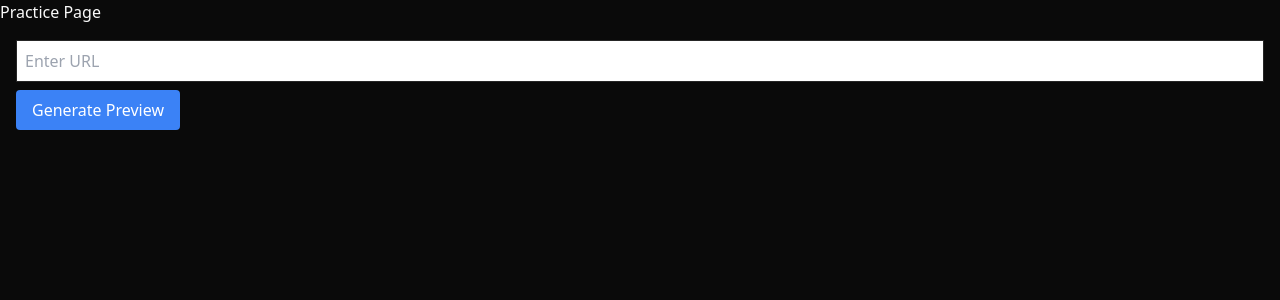
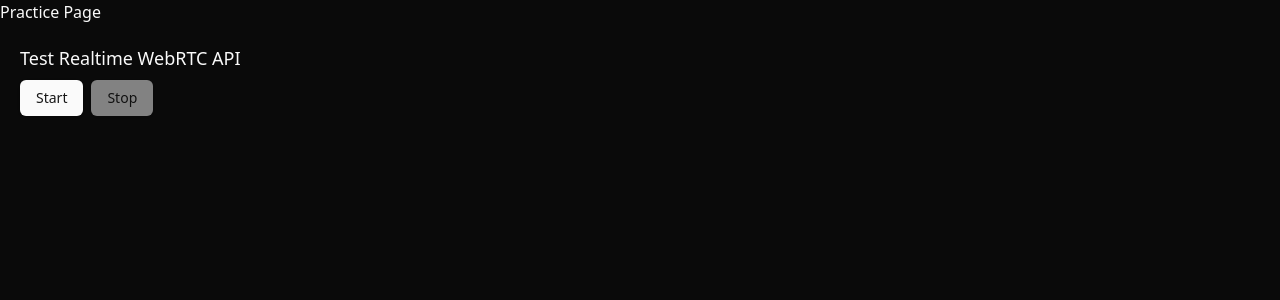
Before and after one commit to rgsk/react-ai-experiments, a React (Vite) app: page /practice in a window 1280 px wide. Shown: the top 300 px of the page. Built offline with nearby package versions, Linux system fonts and the light colour scheme; no server answers.

Commit message:
realtime webrtc working with history and emiting responses

```diff
--- a/src/components/PracticePage/PracticePage.tsx
+++ b/src/components/PracticePage/PracticePage.tsx
@@ -1,11 +1,31 @@
-import SampleLinkPreview from "../Sample/SampleLinkPreview";
+import SampleRealtimeWebRTC from "../Sample/SampleRealtimeWebRTC";
 
 interface PracticePageProps {}
 const PracticePage: React.FC<PracticePageProps> = ({}) => {
   return (
     <div>
       <h1>Practice Page</h1>
-      <SampleLinkPreview />
+      <SampleRealtimeWebRTC
+        initialMessages={[
+          {
+            role: "user",
+            content: "What is the meaning of life?",
+          },
+          {
+            role: "assistant",
+            content: "There is no meaning to life",
+          },
+          {
+            role: "user",
+            content: "Who is Steve Jobs?",
+          },
+          // {
+          //   role: "assistant",
+          //   content:
+          //     "Steve Jobs was an American business magnate, industrial designer, and investor. He was the co-founder, chairman, and CEO of Apple Inc.",
+          // },
+        ]}
+      />
     </div>
   );
 };
--- a/src/components/Sample/SampleRealtimeWebRTC.tsx
+++ b/src/components/Sample/SampleRealtimeWebRTC.tsx
@@ -1,8 +1,14 @@
 import { useRef, useState } from "react";
 import { Button } from "~/components/ui/button";
-import experimentsService from "~/services/experimentsService";
+import experimentsService, {
+  CompletionMessage,
+} from "~/services/experimentsService";
 
-const SampleRealtimeWebRTC = () => {
+const SampleRealtimeWebRTC = ({
+  initialMessages,
+}: {
+  initialMessages: CompletionMessage[];
+}) => {
   const [isRunning, setIsRunning] = useState(false);
   const pcRef = useRef<any>(null);
   const dcRef = useRef<any>(null);
@@ -41,8 +47,41 @@ const SampleRealtimeWebRTC = () => {
       // Create data channel
       const dc = pc.createDataChannel("oai-events");
       dcRef.current = dc;
+      dc.addEventListener("open", () => {
+        console.log("Data channel is open");
+        for (const message of initialMessages) {
+          const responseCreate = {
+            type: "conversation.item.create",
+            previous_item_id: null,
+            item: {
+              type: "message",
+              role: message.role,
+              content: [
+                {
+                  type: message.role === "user" ? "input_text" : "text",
+                  text: message.content,
+                },
+              ],
+            },
+          };
+          dc.send(JSON.stringify(responseCreate));
+        }
+      });
+
       dc.addEventListener("message", (e) => {
-        console.log("Realtime event: ", e.data);
+        // console.log("Realtime event : ", e.data);
+        const realtimeEvent = JSON.parse(e.data);
+        if (realtimeEvent.type === sampleAudioTranscriptDoneEvent.type) {
+          const event = realtimeEvent as typeof sampleAudioTranscriptDoneEvent;
+          // console.log("Transcript received: ", event.transcript);
+        } else if (
+          realtimeEvent.type ===
+          sampleInputAudioTranscriptionCompletedEvent.type
+        ) {
+          const event =
+            realtimeEvent as typeof sampleInputAudioTranscriptionCompletedEvent;
+          // console.log("Transcript sent: ", event.transcript);
+        }
       });
 
       // Create offer and set local description
@@ -120,3 +159,21 @@ const SampleRealtimeWebRTC = () => {
 };
 
 export default SampleRealtimeWebRTC;
+
+const sampleInputAudioTranscriptionCompletedEvent = {
+  type: "conversation.item.input_audio_transcription.completed",
+  event_id: "event_AucppWPtRXNgx2ksKAVLi",
+  item_id: "item_AucpnWc39PkRqHsRla7Cf",
+  content_index: 0,
+  transcript: "Do you know who Steve Jobs is?\n",
+};
+
+const sampleAudioTranscriptDoneEvent = {
+  type: "response.audio_transcript.done",
+  event_id: "event_AucqzwgNVcoLvF9upRLzC",
+  response_id: "resp_AucqyyqtK01CJr1XNI8c9",
+  item_id: "item_AucqyNm6lp32vpEN08KLq",
+  output_index: 0,
+  content_index: 0,
+  transcript: "Hi there! How's it going today? ",
+};
```
